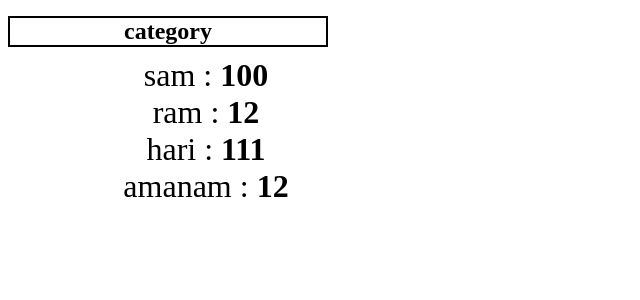
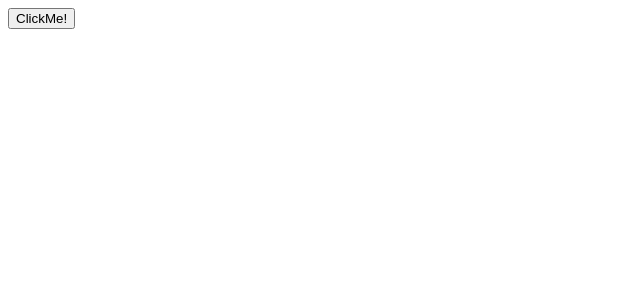
Before and after one commit to bishnulimbu/RRepo1, a React (Vite) app in the folder my-react-app/: page / in a window 1280 px wide. Shown: the top 300 px of the page, without its empty margins (0-640 px from the left). Built offline with nearby package versions, Linux system fonts and the light colour scheme.

Commit message:
main jsx file

```diff
--- a/my-react-app/src/App.jsx
+++ b/my-react-app/src/App.jsx
@@ -5,6 +5,7 @@ import Card from "./Card.jsx";
 import Student from "./Student.jsx";
 import Greeting from "./Greeting.jsx";
 import List from "./list.jsx";
+import Button from "./Button.jsx";
 
 function App() {
   const list1 = [
@@ -12,6 +13,12 @@ function App() {
     { name: "amanam", age: 12 },
     { name: "sam", age: 100 },
     { name: "hari", age: 111 },
+  ];
+  const list2 = [
+    // { id: 1, name: "ram", age: 12 },
+    // { name: "amanam", age: 12 },
+    // { name: "sam", age: 100 },
+    // { name: "hari", age: 111 },
   ];
   // list1.sort((a, b) => a.name.localeCompare(b.name));
   return (
@@ -30,8 +37,10 @@ function App() {
       {/* <Card /> */}
       {/* <Card /> */}
       {/* <Card /> */}
-      <List appList={list1} />
+      {/* {list1.length > 0 && <List appList={list1} category="Names" />} */}
+      {/* {list2.length > 0 && <List appList={list2} category="Names" />} */}
       {/* <Footer />; */}
+      <Button />
     </>
   );
 }
```
